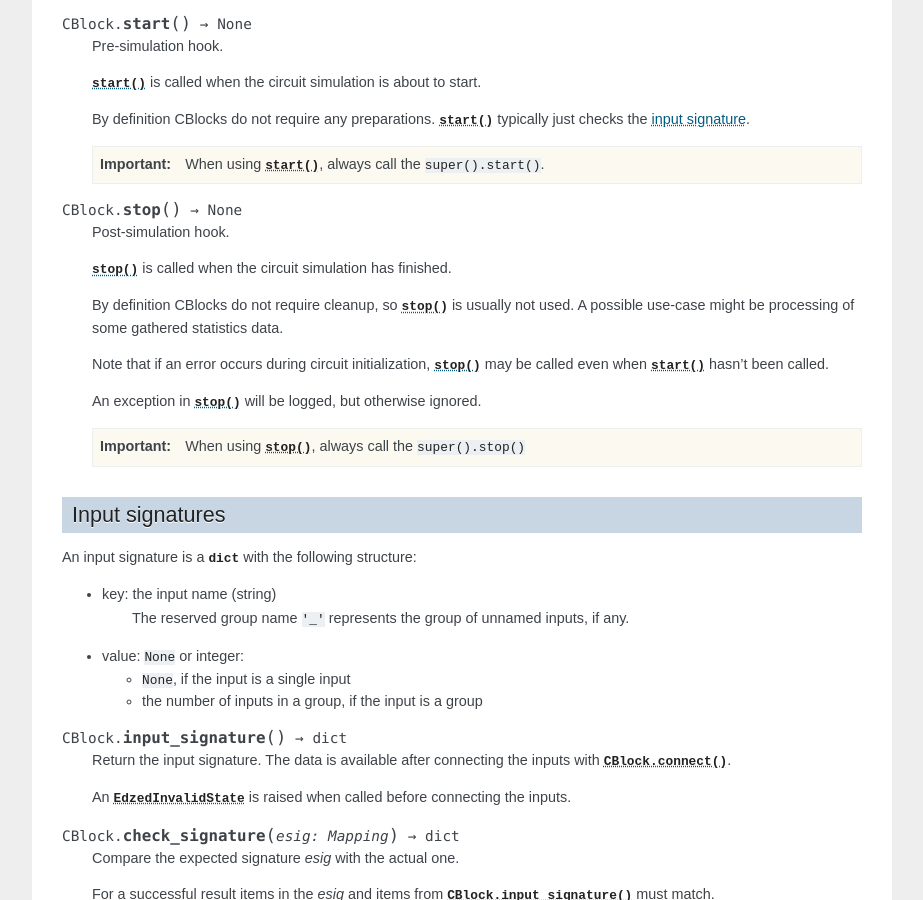
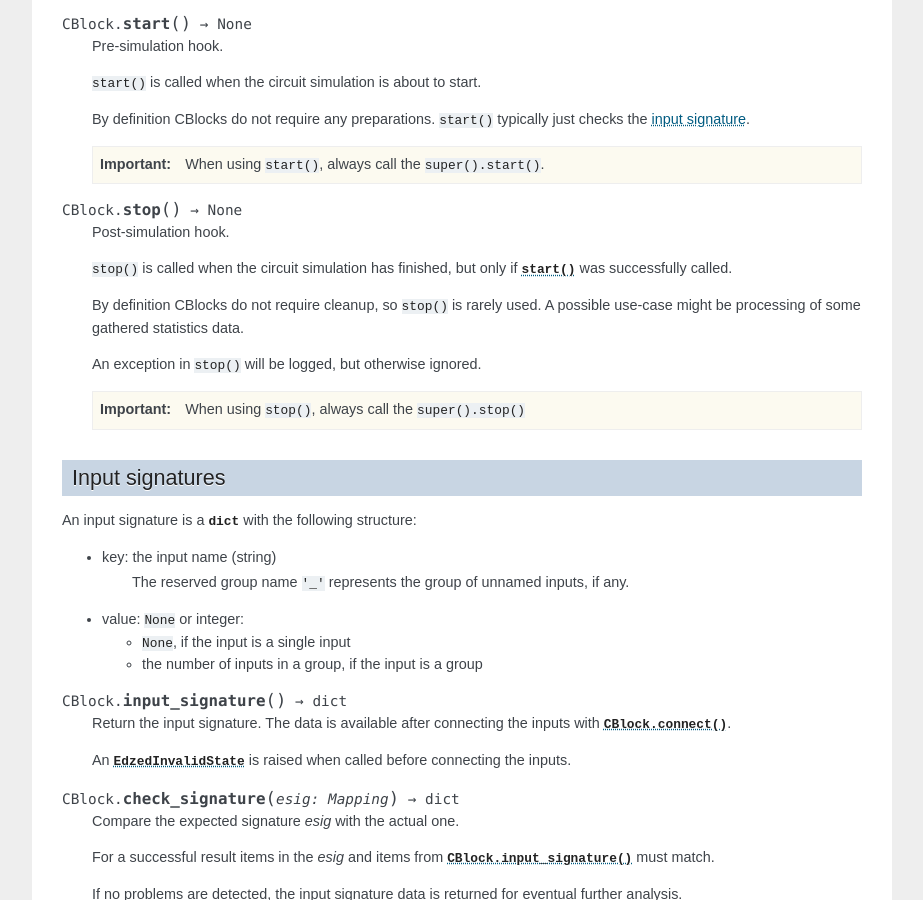
Before and after one commit to xitop/edzed, a Sphinx documentation site: the page built from docs/new_cblocks.rst, in a window 1280 px wide and 900 px high, scrolled down 592 px. Shown: the whole window, without its empty margins (198-1121 px from the left). Built offline with Sphinx 7.4.7, drawn with Linux system fonts in a browser that asks for light colours.

Commit message:
new Counter features; start/stop related changes
- make sure Block.stop and SBlock.stop_async (if defined) are called only if matching Block.start was called
- prohibit output events when an OutputFunc/OutputAsync block processes its stop_value
- events in Counter return the new counter value
- add 'reset' event to Counter

```diff
--- a/docs/new_cblocks.rst
+++ b/docs/new_cblocks.rst
@@ -37,33 +37,31 @@ Directions for creating a new CBlock:
 
   Pre-simulation hook.
 
-  :meth:`start` is called when the circuit simulation is about to start.
+  ``start()`` is called when the circuit simulation is about to start.
 
   By definition CBlocks do not require any preparations.
-  :meth:`start` typically just checks the :ref:`input signature <Input signatures>`.
+  ``start()`` typically just checks the :ref:`input signature <Input signatures>`.
 
   .. important::
 
-    When using :meth:`start`, always call the ``super().start()``.
+    When using ``start()``, always call the ``super().start()``.
 
 .. method:: CBlock.stop() -> None
 
   Post-simulation hook.
 
-  :meth:`stop` is called when the circuit simulation has finished.
+  ``stop()`` is called when the circuit simulation has finished,
+  but only if :meth:`start` was successfully called.
 
-  By definition CBlocks do not require cleanup, so :meth:`stop`
-  is usually not used. A possible use-case might be processing
+  By definition CBlocks do not require cleanup, so ``stop()``
+  is rarely used. A possible use-case might be processing
   of some gathered statistics data.
 
-  Note that if an error occurs during circuit initialization,
-  :meth:`stop` may be called even when :meth:`start` hasn't been called.
-
-  An exception in :meth:`stop` will be logged, but otherwise ignored.
+  An exception in ``stop()`` will be logged, but otherwise ignored.
 
   .. important::
 
-    When using :meth:`stop`, always call the ``super().stop()``
+    When using ``stop()``, always call the ``super().stop()``
 
 
 Input signatures
--- a/docs/software.rst
+++ b/docs/software.rst
@@ -21,10 +21,12 @@ We recommend using a virtual environment. If you don't want a virtual
 environment, consider an installation to user's local directory with
 the ``--user`` option.
 
-Install from PyPi (recommended) with::
+Install from PyPi with::
 
   python3 -m pip install --upgrade edzed
 
 Alternatively install from github with::
 
   python3 -m pip install --upgrade git+https://github.com/xitop/edzed.git
+
+Not all github releases are uploaded to PyPi.
--- a/setup.py
+++ b/setup.py
@@ -20,7 +20,7 @@ with open(path.join(here, 'README.md'), encoding='utf-8') as f:
 
 setup(
     name='edzed',
-    version='21.4.4',
+    version='21.4.8',
     description='A library for building small automated systems',
     long_description=long_description,
     long_description_content_type="text/markdown",
```
Also changed, not shown: docs/changelog.rst (+9 -1 lines), docs/new_sblocks.rst (+9 -12 lines), docs/sblocks.rst (+10 -0 lines), 12 other files.
